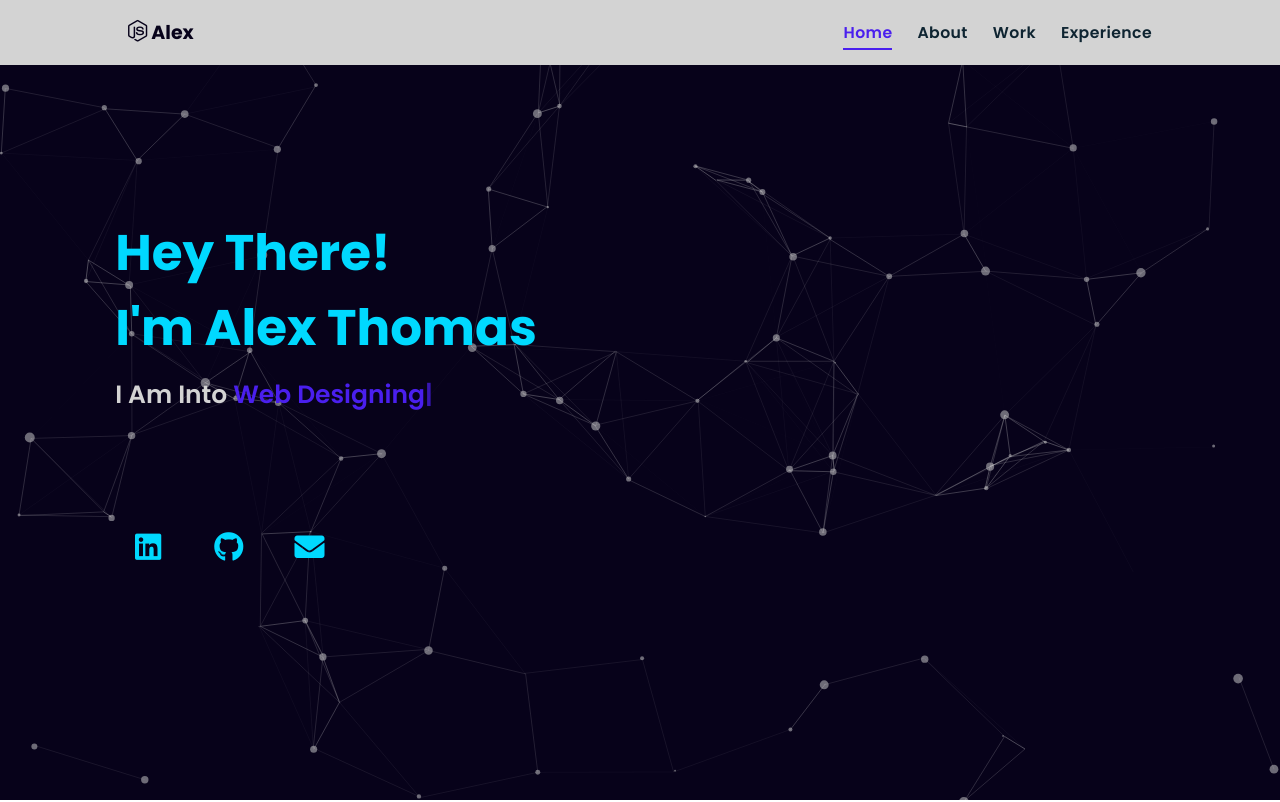
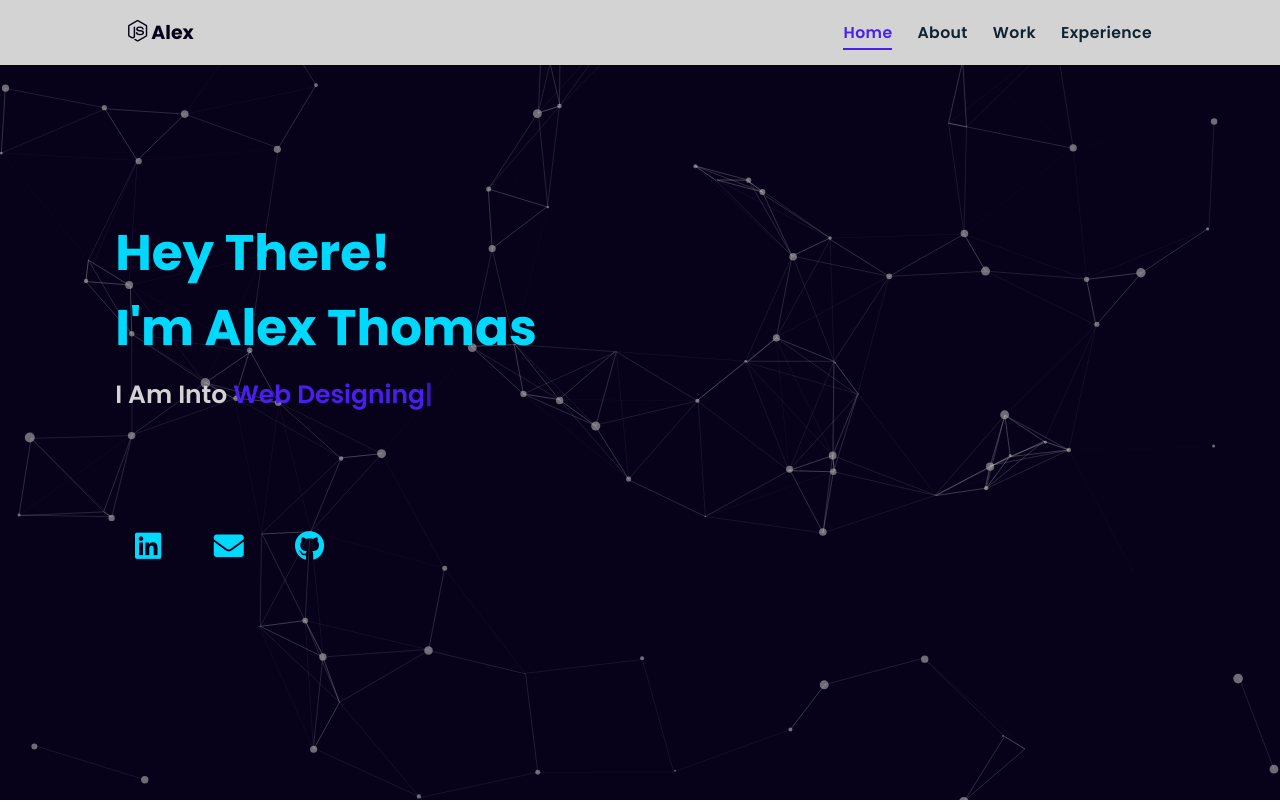
Before and after one commit to athom031/athom031-netlify, a plain HTML site: page index.html in a window 1280 px wide. Shown: the top 802 px of the page. Drawn offline with nearby package versions, Linux system fonts and the light colour scheme; animation ran at ten frames a second.

Commit message:
social icons still tripping

```diff
--- a/index.html
+++ b/index.html
@@ -41,9 +41,22 @@
     <p>i am into <span class="typing-text"></span></p>
     <div class="socials">
         <ul class="social-icons">
-          <li><a class="linkedin" aria-label="LinkedIn" href="https://www.linkedin.com/in/alexjosthomas/" target="_blank"><i class="fab fa-linkedin"></i></a></li>
-          <li><a class="github" aria-label="GitHub" href="https://github.com/athom031/" target="_blank"><i class="fab fa-github"></i></a></li>
-          <li><a href="mailto:alexjosthomas@gmail.com" class="fas fa-envelope" aria-label="Mail" target="_blank"></a></li>
+          <li>
+            <a class="linkedin" aria-label="LinkedIn" href="https://www.linkedin.com/in/alexjosthomas/" target="_blank">
+              <i class="fab fa-linkedin"></i>
+            </a>
+          </li>
+          <li>
+            <a class="mail" aria-label="Mail" href="mailto:alexjosthomas@gmail.com" target="_blank">
+              <i class="fas fa-envelope"></i>
+            </a>
+          </li>
+          <li>
+            <a class="github" aria-label="GitHub" href="https://github.com/athom031/" target="_blank">
+              <i class="fab fa-github"></i>
+            </a>
+          </li>
+
         </ul>
       </div>
     </div>
```
